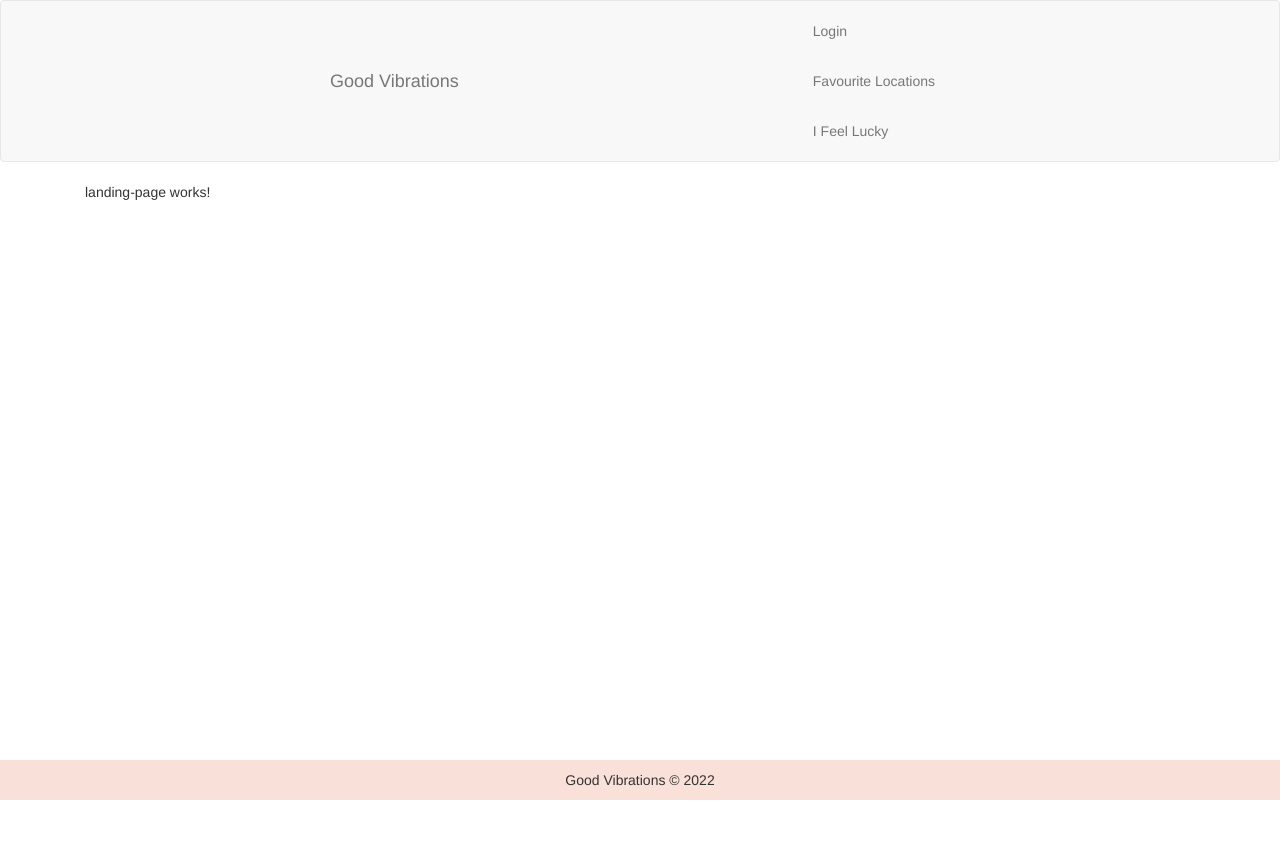
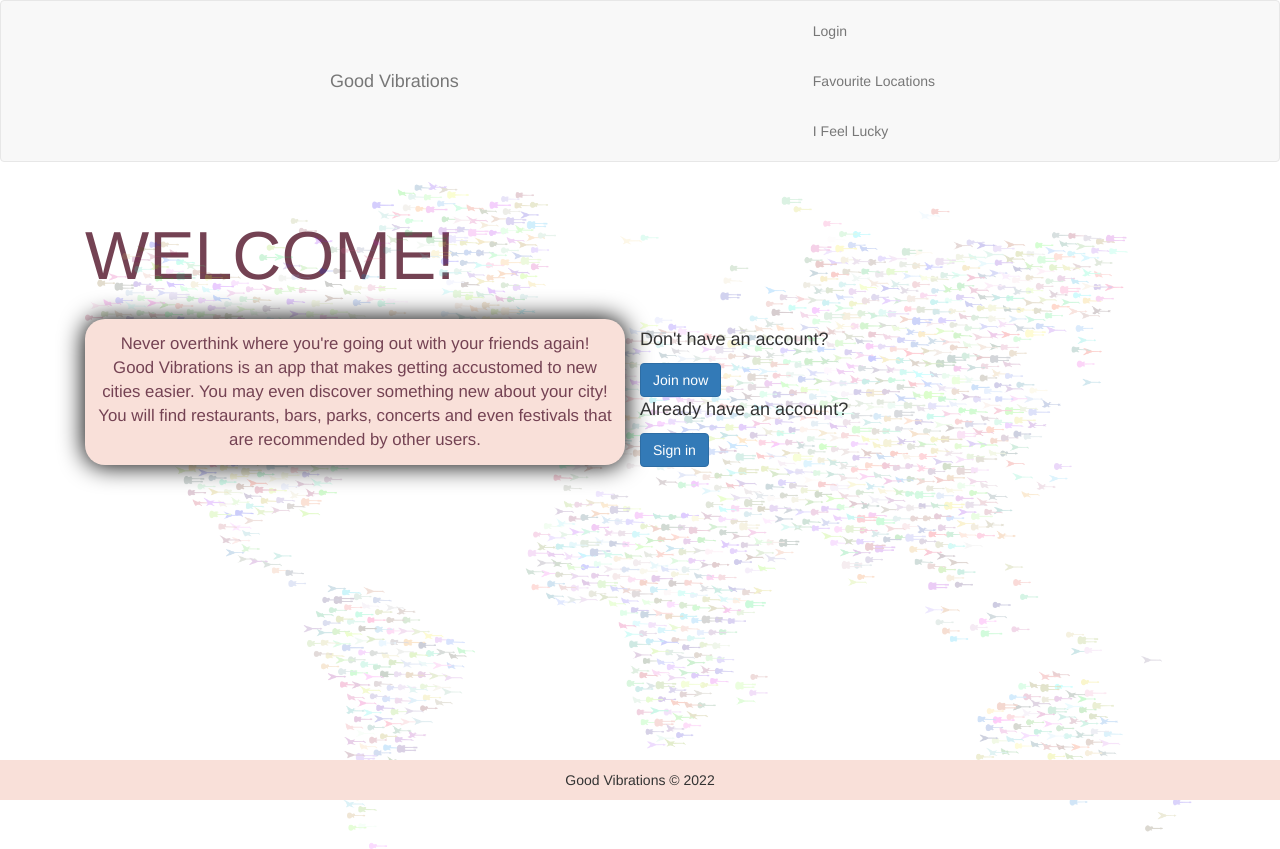
Before and after one commit to BogdanPopel/Good-Vibrations, an Angular app in the folder App/GoodVibrations/: page / in a window 1280 px wide. Before the commit the page ends 800 px from the top, so only its background shows below. Built offline with nearby package versions, Linux system fonts and the light colour scheme.

Commit message:
done landing-page frontend

```diff
--- a/App/GoodVibrations/src/app/pages/landing-page/landing-page.component.css
+++ b/App/GoodVibrations/src/app/pages/landing-page/landing-page.component.css
@@ -0,0 +1,60 @@
+.landingContainer{
+    position: relative;
+    display: flex;
+}
+.landingContent{
+    margin-top: 25px;
+}
+.gridContent{
+    position: absolute;
+    display: grid;
+    grid-template-columns: repeat(2, 1fr);
+    grid-template-rows: repeat(2, 1fr);
+    grid-column-gap: 0px;
+    grid-row-gap: 0px;
+    align-items: start;
+
+}
+.message {
+    grid-area: 1 / 1 / 3 / 2;
+    border-radius: 20px;
+    padding: 13px;
+    text-align: center;
+    font-family: "Helvetica Neue",Helvetica,Arial,sans-serif;
+    box-shadow: 0px 0px 25px 1px #000000;
+    margin-top: 5px;
+    margin-right: 15px;
+    bottom: auto;
+    background: #f9e0d9;
+    color: #744253;
+    font-size: larger;
+
+}
+.buttonsLanding{
+    padding-top: 13px;
+    font-size: large;
+}
+.signUp {
+    grid-area: 1 / 2 / 2 / 3;
+    font-family: "Helvetica Neue",Helvetica,Arial,sans-serif;
+    position: relative;
+}
+
+.signIn { grid-area: 2 / 2 / 3 / 3;
+    font-family: "Helvetica Neue",Helvetica,Arial,sans-serif;
+    position: relative;
+}
+.welcome{
+    font-family: "Helvetica Neue",Helvetica,Arial,sans-serif;
+    color: #744253;
+    font-size: 68px;
+}
+
+.map-bg {
+    opacity: 0.2;
+    position: absolute;
+    left: 0;
+    top: 0;
+    width: 100%;
+    height: auto;
+  }
--- a/App/GoodVibrations/src/app/pages/landing-page/landing-page.component.html
+++ b/App/GoodVibrations/src/app/pages/landing-page/landing-page.component.html
@@ -1 +1,26 @@
-<p>landing-page works!</p>
+<div class = "landingContainer">
+
+  <img class = "map-bg" src ="/assets/landing-page-bg.png" >
+
+  <div class = "landingContent">
+    <p class = "welcome">WELCOME!</p>
+
+    <div class = "gridContent">
+      <div class="message">
+        Never overthink where you're going out with your friends again!
+        Good Vibrations is an app that makes getting accustomed to new cities easier. You may even discover something new about your city!
+        You will find restaurants, bars, parks, concerts and even festivals that are recommended by other users.
+      </div>
+      <div class = "buttonsLanding">
+        <div class="signUp">
+          <p class="mt-auto">Don't have an account?</p>
+          <button class="btn btn-primary" (click)="switchToSignUp()" type="button">Join now</button>
+        </div>
+        <div class="signIn">
+          <p class="mt-auto">Already have an account?</p>
+          <button class="btn btn-primary" (click)="switchToSignIn()" type="button">Sign in</button>
+        </div>
+      </div>
+    </div>
+  </div>
+</div>
--- a/App/GoodVibrations/src/app/pages/landing-page/landing-page.component.ts
+++ b/App/GoodVibrations/src/app/pages/landing-page/landing-page.component.ts
@@ -1,4 +1,5 @@
 import { Component, OnInit } from '@angular/core';
+import { Router } from '@angular/router';
 
 @Component({
   selector: 'app-landing-page',
@@ -7,9 +8,15 @@ import { Component, OnInit } from '@angular/core';
 })
 export class LandingPageComponent implements OnInit {
 
-  constructor() { }
+  constructor(private router: Router) { }
 
   ngOnInit(): void {
   }
 
+  switchToSignUp(){
+    this.router.navigate(['./signup']);
+  }
+  switchToSignIn(){
+    this.router.navigate(['./login'])
+  }
 }
```
Also changed, not shown: App/GoodVibrations/package.json (+13 -13 lines), App/GoodVibrations/src/assets/landing-page-bg.png (added).
